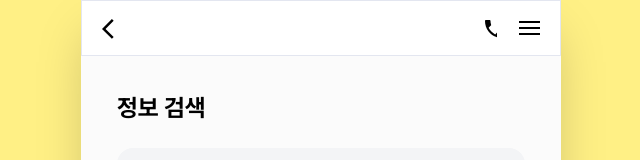
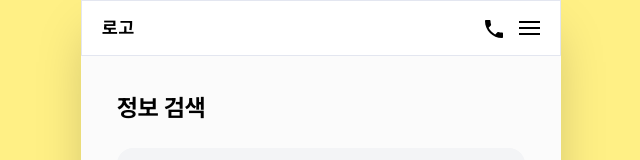
Before and after one commit to dokkk0dahee/Tishoo, a React (Vite) app: page /page1 in a window 1280 px wide. Shown: the top 160 px of the page, without its empty margins (319-959 px from the left). Built offline with nearby package versions, Linux system fonts and the light colour scheme.

Commit message:
[FEAT] 메인텝 페이지 설정

```diff
--- a/src/components/header-componentr.jsx
+++ b/src/components/header-componentr.jsx
@@ -9,7 +9,10 @@ const Header = () => {
     const location = useLocation();
     const navigate = useNavigate();
 
-    const isHomePage = location.pathname === "/"; // 홈 페이지인지 체크
+    // 메인 탭에 해당하는 경로들
+    const mainTabPaths = ["/", "/page1", "/page2", "/page3"];
+
+    const isMainTab = mainTabPaths.includes(location.pathname); // 메인 탭인지 체크
     const [isOpen, setIsOpen] = useState(false); // 메뉴 열림 상태 자체 관리
 
     return (
@@ -18,7 +21,7 @@ const Header = () => {
         <header className="h-14 flex items-center bg-white justify-between px-[20px] py-[10px] border-[1px] border-[#E3E6F0] sticky top-0 z-30 shrink-0">
             {/* 뒤로가기 버튼과 로고 */}
             <div className="flex items-center">
-                {isHomePage ? (
+                {isMainTab ? (
                     <div className="font-bold text-lg tracking-wider">로고</div>
                 ) : (
                     <button onClick={() => navigate(-1)} className="focus:outline-none">
```
